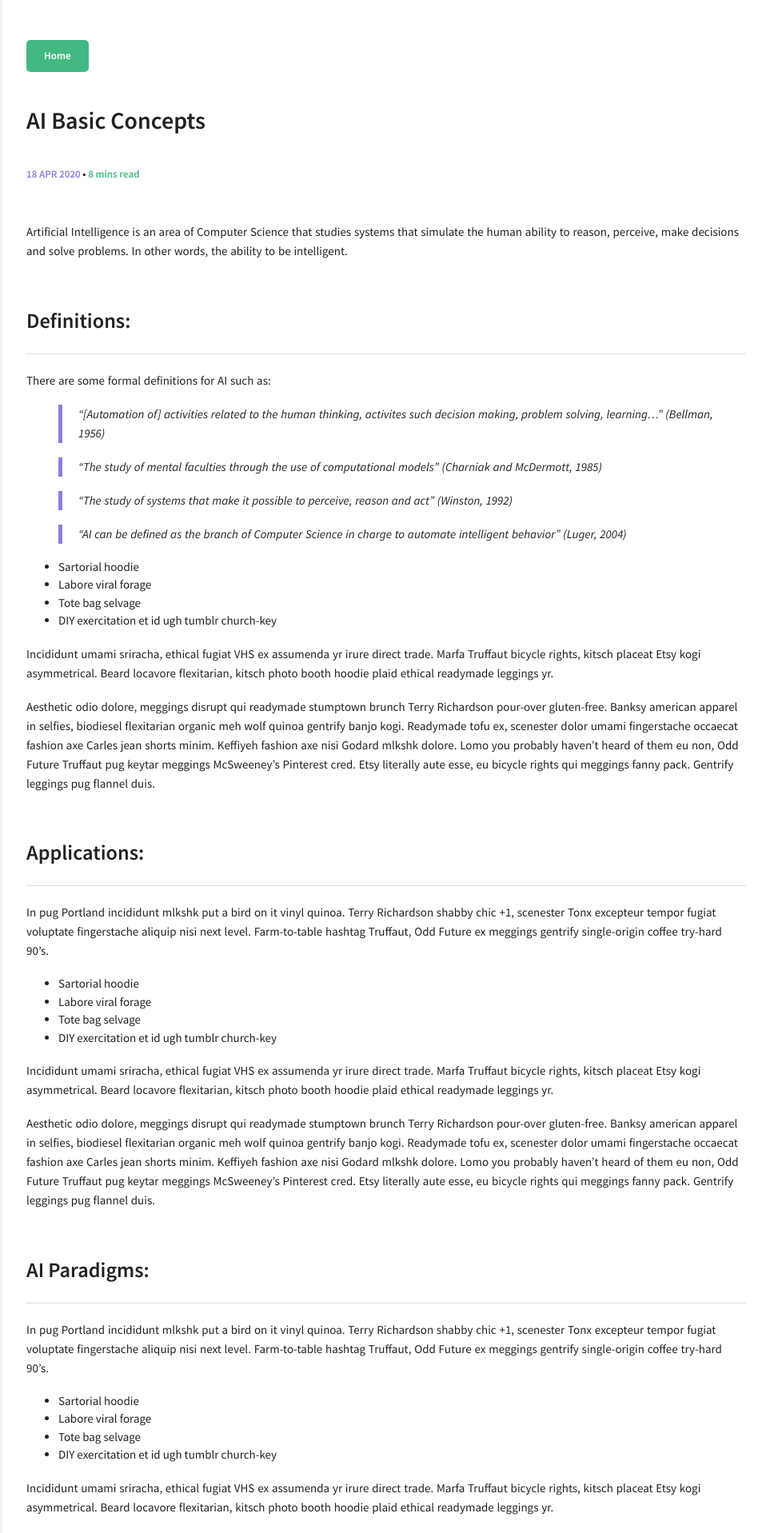
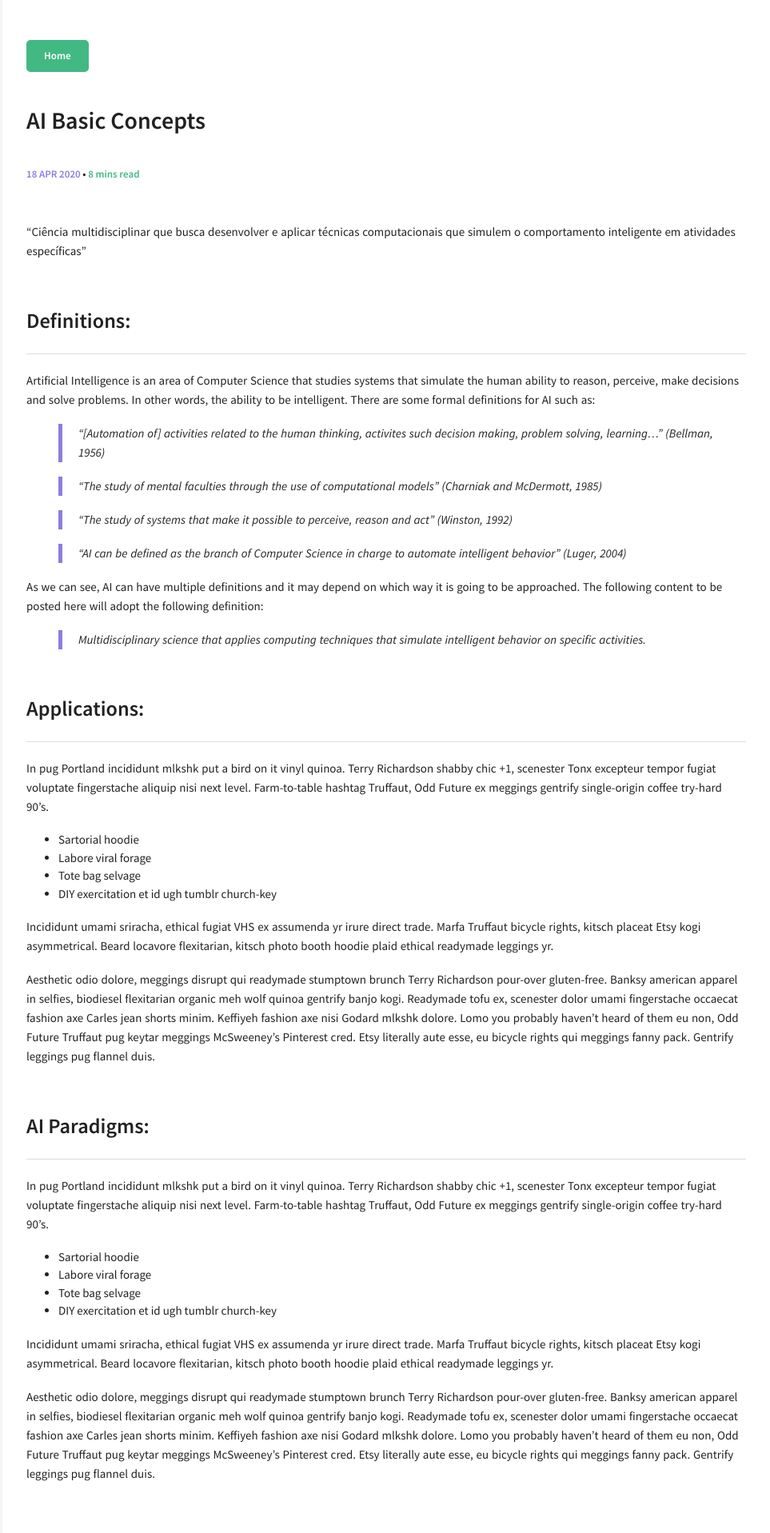
Before and after one commit to gatihe/guiati9.dev, a Jekyll site: the page built from _posts/2020-04-18-ai-basic-concepts.md, in a window 1280 px wide. Shown: the top 1917 px of the page at 80% size, without its empty margins (317-1280 px from the left). Built offline with Jekyll 4.4.1, drawn with Linux system fonts in a browser that asks for light colours.

Commit message:
Update 2020-04-18-ai-basic-concepts.md

```diff
--- a/_posts/2020-04-18-ai-basic-concepts.md
+++ b/_posts/2020-04-18-ai-basic-concepts.md
@@ -6,11 +6,15 @@ categories: [artificial intelligence]
 comments: true
 ---
 
-Artificial Intelligence is an area of Computer Science that studies systems that simulate the human ability to reason, perceive, make decisions and solve problems. In other words, the ability to be intelligent.
+“Ciência multidisciplinar que busca desenvolver e
+aplicar técnicas computacionais que simulem o
+comportamento inteligente em atividades específicas”
+
+
 
 ## Definitions:
 
-There are some formal definitions for AI such as:
+Artificial Intelligence is an area of Computer Science that studies systems that simulate the human ability to reason, perceive, make decisions and solve problems. In other words, the ability to be intelligent. There are some formal definitions for AI such as:
 
 > "[Automation of] activities related to the human thinking, activites such decision making, problem solving, learning..." (Bellman, 1956)
 
@@ -20,14 +24,9 @@ There are some formal definitions for AI such as:
 
 >"AI can be defined as the branch of Computer Science in charge to automate intelligent behavior" (Luger, 2004)
 
-* Sartorial hoodie
-* Labore viral forage
-* Tote bag selvage
-* DIY exercitation et id ugh tumblr church-key
+As we can see, AI can have multiple definitions and it may depend on which way it is going to be approached. The following content to be posted here will adopt the following definition:
 
-Incididunt umami sriracha, ethical fugiat VHS ex assumenda yr irure direct trade. Marfa Truffaut bicycle rights, kitsch placeat Etsy kogi asymmetrical. Beard locavore flexitarian, kitsch photo booth hoodie plaid ethical readymade leggings yr.
-
-Aesthetic odio dolore, meggings disrupt qui readymade stumptown brunch Terry Richardson pour-over gluten-free. Banksy american apparel in selfies, biodiesel flexitarian organic meh wolf quinoa gentrify banjo kogi. Readymade tofu ex, scenester dolor umami fingerstache occaecat fashion axe Carles jean shorts minim. Keffiyeh fashion axe nisi Godard mlkshk dolore. Lomo you probably haven't heard of them eu non, Odd Future Truffaut pug keytar meggings McSweeney's Pinterest cred. Etsy literally aute esse, eu bicycle rights qui meggings fanny pack. Gentrify leggings pug flannel duis.
+> Multidisciplinary science that applies computing techniques that simulate intelligent behavior on specific activities.
 
 ## Applications:
 
```
